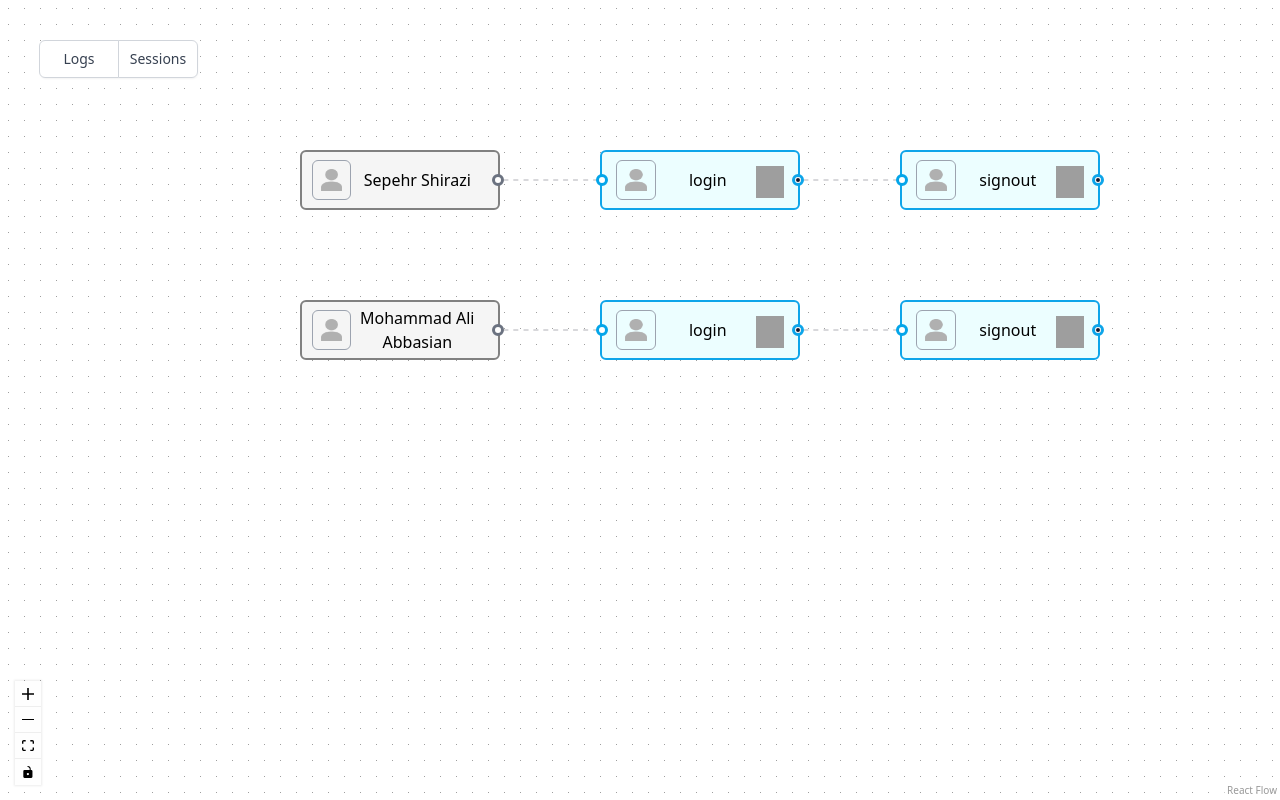
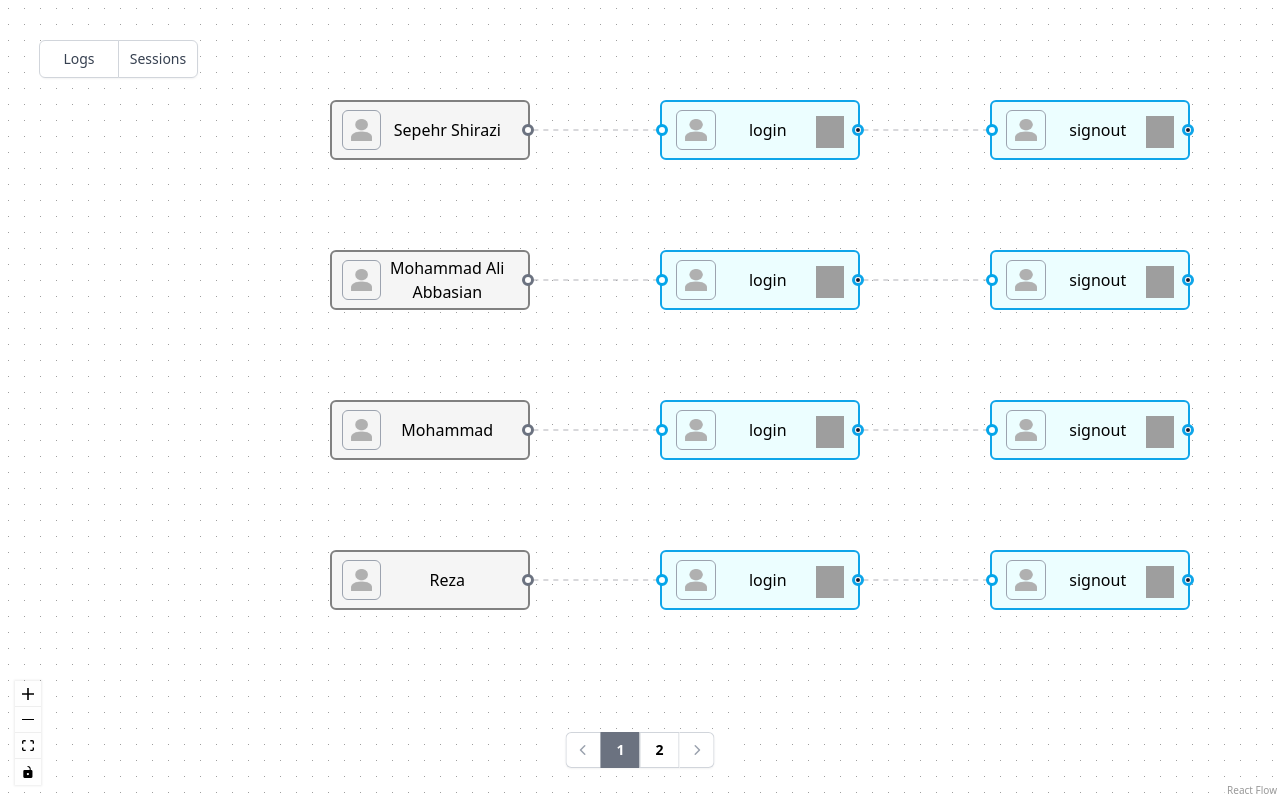
Before and after one commit to sepehrshz/workflow, a React (Vite) app: page /logs in a window 1280 px wide. Built offline with nearby package versions, Linux system fonts and the light colour scheme; grey boxes are pictures that could not be loaded.

Commit message:
feat: add pagination to log flow

```diff
--- a/package.json
+++ b/package.json
@@ -10,6 +10,7 @@
     "preview": "vite preview"
   },
   "dependencies": {
+    "@heroicons/react": "^2.1.5",
     "@xyflow/react": "^12.0.0",
     "react": "^18.3.1",
     "react-dom": "^18.3.1"
--- a/src/assets/userLogs.json
+++ b/src/assets/userLogs.json
@@ -129,7 +129,7 @@
     "owner": "6fed5ef8-c214-473d-a56a-9d2b61e41b31",
     "name": "4c32d47d3c235ac80ca17c5bdfed2a05",
     "createdTime": "2024-07-09T09:20:10.248973+03:30",
-    "userName": "Mohammad Ali Abbasian",
+    "userName": "Mohammad",
     "clientIp": "192.168.6.104",
     "clientIpDesc": "LAN",
     "userAgent": "Mozilla/5.0 (X11; Linux x86_64) AppleWebKit/537.36 (KHTML, like Gecko) Chrome/126.0.0.0 Safari/537.36",
@@ -143,7 +143,7 @@
     "owner": "6fed5ef8-c214-473d-a56a-9d2b61e41b31",
     "name": "4c32d47d3c235ac80ca17c5bdfed2a05",
     "createdTime": "2024-07-09T09:19:23.523985+03:30",
-    "userName": "Mohammad Ali Abbasian",
+    "userName": "Mohammad",
     "clientIp": "192.168.6.104",
     "clientIpDesc": "LAN",
     "userAgent": "Mozilla/5.0 (X11; Linux x86_64) AppleWebKit/537.36 (KHTML, like Gecko) Chrome/126.0.0.0 Safari/537.36",
@@ -199,7 +199,7 @@
     "owner": "6fed5ef8-c214-473d-a56a-9d2b61e41b31",
     "name": "87345a720b67d4f3ae5b6523dd09395a",
     "createdTime": "2024-07-08T18:15:29.851336+03:30",
-    "userName": "Mohammad Ali Abbasian",
+    "userName": "Reza",
     "clientIp": "192.168.1.186",
     "clientIpDesc": "LAN",
     "userAgent": "Mozilla/5.0 (Windows NT 10.0; Win64; x64) AppleWebKit/537.36 (KHTML, like Gecko) Chrome/126.0.0.0 Safari/537.36",
@@ -212,22 +212,22 @@
   {
     "owner": "6fed5ef8-c214-473d-a56a-9d2b61e41b31",
     "name": "87345a720b67d4f3ae5b6523dd09395a",
-    "createdTime": "2024-07-08T18:15:28.009141+03:30",
-    "userName": "Mohammad Ali Abbasian",
+    "createdTime": "2024-07-08T18:15:32.009141+03:30",
+    "userName": "Reza",
     "clientIp": "192.168.1.186",
     "clientIpDesc": "LAN",
     "userAgent": "Mozilla/5.0 (Windows NT 10.0; Win64; x64) AppleWebKit/537.36 (KHTML, like Gecko) Chrome/126.0.0.0 Safari/537.36",
     "userAgentDesc": "Chrome 126.0.0 | Windows 10 | Other",
     "status": "connected",
     "isSuccess": "true",
-    "result": "login",
+    "result": "signout",
     "sessionIdentifier": "06551289f8"
   },
   {
     "owner": "6fed5ef8-c214-473d-a56a-9d2b61e41b31",
     "name": "bc55da5f216e6e3f464ff08ee3dfcefd",
     "createdTime": "2024-07-08T16:19:57.60761+03:30",
-    "userName": "Mohammad Ali Abbasian",
+    "userName": "Matin",
     "clientIp": "192.168.1.186",
     "clientIpDesc": "LAN",
     "userAgent": "Mozilla/5.0 (Windows NT 10.0; Win64; x64) AppleWebKit/537.36 (KHTML, like Gecko) Chrome/126.0.0.0 Safari/537.36",
@@ -240,22 +240,22 @@
   {
     "owner": "6fed5ef8-c214-473d-a56a-9d2b61e41b31",
     "name": "9cbb0ec633adad17c3870e105968266a",
-    "createdTime": "2024-07-08T15:48:13.987881+03:30",
-    "userName": "Mohammad Ali Abbasian",
+    "createdTime": "2024-07-08T16:48:13.987881+03:30",
+    "userName": "Matin",
     "clientIp": "192.168.1.186",
     "clientIpDesc": "LAN",
     "userAgent": "Mozilla/5.0 (Windows NT 10.0; Win64; x64) AppleWebKit/537.36 (KHTML, like Gecko) Chrome/126.0.0.0 Safari/537.36",
     "userAgentDesc": "Chrome 126.0.0 | Windows 10 | Other",
     "status": "connected",
     "isSuccess": "true",
-    "result": "login",
+    "result": "signout",
     "sessionIdentifier": "16173eb414"
   },
   {
     "owner": "6fed5ef8-c214-473d-a56a-9d2b61e41b31",
     "name": "9cbb0ec633adad17c3870e105968266a",
     "createdTime": "2024-07-08T15:36:01.646835+03:30",
-    "userName": "Mohammad Ali Abbasian",
+    "userName": "Ali Moradi",
     "clientIp": "192.168.1.186",
     "clientIpDesc": "LAN",
     "userAgent": "Mozilla/5.0 (Windows NT 10.0; Win64; x64) AppleWebKit/537.36 (KHTML, like Gecko) Chrome/126.0.0.0 Safari/537.36",
@@ -268,15 +268,15 @@
   {
     "owner": "6fed5ef8-c214-473d-a56a-9d2b61e41b31",
     "name": "2f54d9a23e45097eb1d7278816bbf614",
-    "createdTime": "2024-07-08T14:18:42.54753+03:30",
-    "userName": "Mohammad Ali Abbasian",
+    "createdTime": "2024-07-08T16:18:42.54753+03:30",
+    "userName": "Ali Moradi",
     "clientIp": "192.168.1.186",
     "clientIpDesc": "LAN",
     "userAgent": "Mozilla/5.0 (Windows NT 10.0; Win64; x64) AppleWebKit/537.36 (KHTML, like Gecko) Chrome/126.0.0.0 Safari/537.36",
     "userAgentDesc": "Chrome 126.0.0 | Windows 10 | Other",
     "status": "connected",
     "isSuccess": "true",
-    "result": "login",
+    "result": "signout",
     "sessionIdentifier": "bc0b768007"
   }
 ]
--- /dev/null
+++ b/src/layouts/Pagination.tsx
@@ -0,0 +1,75 @@
+import { ChevronLeftIcon, ChevronRightIcon } from "@heroicons/react/20/solid";
+import { useState } from "react";
+
+const Pagination = ({ onChangePage, userNumber }) => {
+  const userNum = userNumber;
+  const [active, setActive] = useState(1);
+  const onButtonClick = (index: number) => {
+    setActive(index);
+    onChangePage(index);
+  };
+  const change = (action: string) => {
+    if (action === "next" && active !== Math.ceil(userNum / 4)) {
+      onButtonClick(active + 1);
+    } else if (action === "prev" && active !== 1) {
+      onButtonClick(active - 1);
+    }
+  };
+  const divs = [];
+
+  for (let i = 1; i <= Math.ceil(userNum / 4); i++) {
+    divs.push(
+      <a
+        key={i}
+        onClick={() => onButtonClick(i)}
+        className={`relative z-10 inline-flex items-center px-4 py-2 text-sm font-semibold cursor-pointer
+        ${active === i ? "bg-gray-500 text-white" : "bg-white text-black ring-1 ring-inset ring-gray-300 hover:bg-gray-50"}`}
+      >
+        {i}
+      </a>,
+    );
+  }
+  return (
+    <div className="absolute z-40 bg-white bottom-8 flex items-center justify-between left-1/2 -translate-x-1/2 rounded-md sm:px-6">
+      <div className="flex flex-1 justify-between sm:hidden">
+        <a
+          href="#"
+          className="relative inline-flex items-center rounded-md border border-gray-300 bg-white px-4 py-2 text-sm font-medium text-gray-700 hover:bg-gray-50"
+        >
+          Previous
+        </a>
+        <a
+          href="#"
+          className="relative ml-3 inline-flex items-center rounded-md border border-gray-300 bg-white px-4 py-2 text-sm font-medium text-gray-700 hover:bg-gray-50"
+        >
+          Next
+        </a>
+      </div>
+      <div className="hidden sm:flex sm:flex-1 sm:items-center sm:justify-between">
+        <div>
+          <nav
+            aria-label="Pagination"
+            className="isolate inline-flex -space-x-px rounded-md shadow-sm"
+          >
+            <a
+              onClick={() => change("prev")}
+              className="relative inline-flex items-center rounded-l-md px-2 py-2 text-gray-400 ring-1 ring-inset ring-gray-300 hover:bg-gray-50 focus:z-20 focus:outline-offset-0"
+            >
+              <span className="sr-only">Previous</span>
+              <ChevronLeftIcon aria-hidden="true" className="h-5 w-5" />
+            </a>
+            {divs}
+            <a
+              onClick={() => change("next")}
+              className="relative inline-flex items-center rounded-r-md px-2 py-2 text-gray-400 ring-1 ring-inset ring-gray-300 hover:bg-gray-50 focus:z-20 focus:outline-offset-0"
+            >
+              <span className="sr-only">Next</span>
+              <ChevronRightIcon aria-hidden="true" className="h-5 w-5" />
+            </a>
+          </nav>
+        </div>
+      </div>
+    </div>
+  );
+};
+export default Pagination;
--- a/src/pages/LogsFlow.tsx
+++ b/src/pages/LogsFlow.tsx
@@ -1,15 +1,27 @@
-import { useState } from "react";
-import Node from "../components/LogNode";
+import { useState, useEffect } from "react";
+import { Node } from "../types/node";
+import { Edge } from "../types/edge";
 import UserNode from "../components/UserNode";
-import { ReactFlow, Background, MiniMap, Controls } from "@xyflow/react";
+import LogNode from "../components/LogNode";
+import { ReactFlow, Background, Controls } from "@xyflow/react";
 import "@xyflow/react/dist/style.css";
 import userLogs from "../assets/userLogs.json";
 import { Link } from "react-router-dom";
+import Pagination from "../layouts/Pagination";
+import { Log } from "../types/log";
 
+const visitedPageUser: number[] = [];
 function LogsFlow() {
-  const initialNodes = [],
-    initialEdges = [];
-  const selectedLogs = [];
+  const addEdge = (newEdge: Edge) => {
+    setEdges((prev) => [...prev, newEdge]);
+  };
+  const initialNodes: Node[] = [],
+    initialEdges: Edge[] = [];
+  const selectedLogs: Log[] = [];
+  const [startIndex, setStartIndex] = useState(0);
+  const handleChangePage = (index: number) => {
+    setStartIndex((index - 1) * 4);
+  };
 
   //sort logs by created time
   userLogs.sort((a, b) => new Date(b.createdTime) - new Date(a.createdTime));
@@ -22,14 +34,19 @@ function LogsFlow() {
     return acc;
   }, []);
 
-  //add user nodes to initialNodes array
+  //add nodes base on startIndex
+  useEffect(() => {
+    initialNodes.splice(0, initialNodes.length);
+    setNodes(initialNodes);
     userNames.forEach((user, index) => {
+      if (index <= startIndex + 3 && index >= startIndex) {
         const lastLogin = userLogs.find(
           (log) => log.result === "login" && log.userName === user,
         );
         const lastLogout = userLogs.find(
           (log) => log.result === "signout" && log.userName === user,
         );
+        //add user nodes
         initialNodes.push({
           id: user,
           data: {
@@ -42,7 +59,7 @@ function LogsFlow() {
               </Link>
             ),
           },
-      position: { x: 300, y: (index + 1) * 150 },
+          position: { x: 330, y: ((index % 4) + 1) * 150 - 50 },
           count: 0,
           type: "output",
           targetPosition: "right",
@@ -58,20 +75,50 @@ function LogsFlow() {
             backgroundColor: "#f5f5f5",
           },
         });
+        if (
+          !selectedLogs.some(
+            (log) =>
+              log.createdTime === lastLogin?.createdTime ||
+              log.createdTime === lastLogout?.createdTime,
+          )
+        ) {
           selectedLogs.push(lastLogin, lastLogout);
-    initialEdges.push({
+        }
+        // if (!initialEdges.some((node) => node.id === user + "1")) {
+        if (!visitedPageUser.includes(user)) {
+          console.log(visitedPageUser);
+          addEdge({
             id: user + "1",
             source: user,
             target: user + "1",
             animated: true,
           });
-    initialEdges.push({
-      id: user + "e1-2",
+          visitedPageUser.push(user);
+          // initialEdges.push({
+          //   id: user + "1",
+          //   source: user,
+          //   target: user + "1",
+          //   animated: true,
+          // });
+          // }
+          // if (!initialEdges.some((node) => node.id === user + "1-2")) {
+          addEdge({
+            id: user + "1-2",
             source: user + "1",
             target: user + "2",
             animated: true,
           });
+        }
+        // initialEdges.push({
+        //   id: user + "1-2",
+        //   source: user + "1",
+        //   target: user + "2",
+        //   animated: true,
+        // });
+        // }
+      }
     });
+    setNodes(initialNodes);
 
     //add logs node
     selectedLogs.forEach((log, index) => {
@@ -81,8 +128,8 @@ function LogsFlow() {
       initialNodes.push({
         id: user.id + user.count,
         type: "default",
-      data: { label: <Node userLog={selectedLogs[index]} /> },
-      position: { y: positionY, x: (user.count + 1) * 300 },
+        data: { label: <LogNode userLog={selectedLogs[index]} /> },
+        position: { y: positionY, x: (user.count + 1) * 330 },
         sourcePosition: "right",
         targetPosition: "left",
         style: {
@@ -99,12 +146,18 @@ function LogsFlow() {
           backgroundColor: "#ecfeff",
         },
       });
+      setNodes(initialNodes);
     });
+  }, [startIndex]);
 
   const [nodes, setNodes] = useState(initialNodes);
   const [edges, setEdges] = useState(initialEdges);
   return (
     <ReactFlow nodes={nodes} edges={edges}>
+      <Pagination
+        onChangePage={handleChangePage}
+        userNumber={userNames.length}
+      />
       <Background color="grey" gap={16} />
       <Controls />
     </ReactFlow>
--- /dev/null
+++ b/src/types/edge.tsx
@@ -0,0 +1,7 @@
+export interface Edge {
+  type?: "smoothstep";
+  id: string;
+  source: string;
+  target: string;
+  animated: boolean;
+}
--- /dev/null
+++ b/src/types/node.tsx
@@ -0,0 +1,10 @@
+export interface Node {
+  id: string;
+  type?: string;
+  data: { label: ReactElement };
+  position: { x: number; y: number };
+  targetPosition?: string;
+  sourcePosition?: string;
+  style?: { [key: string]: string | number };
+  count?: number;
+}
```
Also changed, not shown: 1 other file (tests, documents, lock files or other folders). Lines whose indentation alone changed are shown as unchanged.
